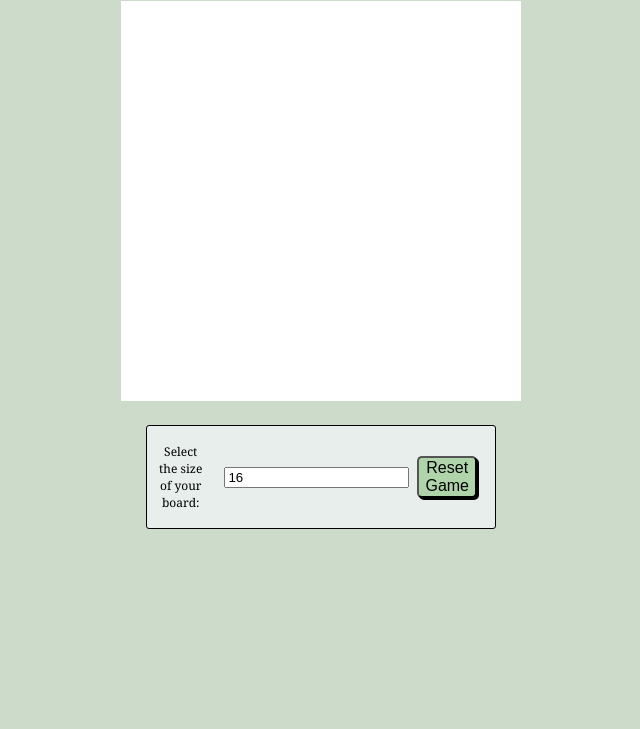
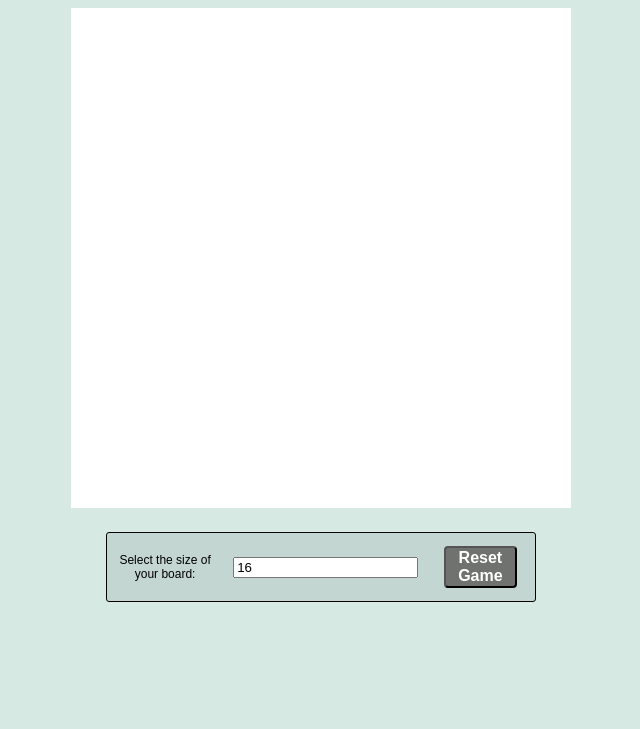
Before and after one commit to HassanatC/odin-etch-a-sketch, a plain HTML site: page index.html in a window 1280 px wide. Shown: the part 71-800 px from the top of the page, without its empty margins (319-959 px from the left). Drawn offline with Linux system fonts and the light colour scheme.

Commit message:
UI changes

```diff
--- a/etchasketch.js
+++ b/etchasketch.js
@@ -44,13 +44,14 @@ function createBoard(size) {
 // when called, upon using let amount = size * size, createBoard creates a board based on the input variables.
 
 createBoard(16, 16);
-changeBoard(16, 16)
+
+changeBoard(16, 16);
 
 // used to change the effect of the input textbox.
 
 function changeBoard(input) {
 
-    if (input > 2 || input < 64) {
+    if (input >= 2 || input <= 64) {
 
     createBoard(input)
     } else {
--- a/index.html
+++ b/index.html
@@ -55,9 +55,9 @@
 
                 <input
                  type="text"
-                placeholder="Select the size of your board"
+                placeholder="Select your board size!"
                 value="16"
-                onchange="changeBoard(this.value)">
+                onchange="changeBoard(this.value)" class="field">
 
                 <button class="reset" id="reset" onclick="resetBoard()">Reset Game</button>
 
--- a/style.css
+++ b/style.css
@@ -6,7 +6,6 @@
     align-items: center;
     width: 100vh;
     height: 100vh;
-    background: rgb(205, 219, 203);
     margin-left: auto;
     margin-right: auto;
     margin-top: -15vh;
@@ -33,17 +32,18 @@
 
 body {
 
-    background-color: rgb(205, 219, 203);
+    background-color: rgb(214, 233, 227);
 
 }
 
 
 
 .board {
-
+    margin-top: 10vh;
+    margin-bottom: 2vh;
     display: grid;
-    width: 400px;
-    height: 400px;
+    width: 500px;
+    height: 500px;
     margin-right: auto;
     margin-left: auto;
 
@@ -53,9 +53,11 @@ body {
 p {
 
     padding-right: 20px;
+
 }
 
 .buttons {
+
     display: flex;
     margin-left: auto;
     margin-right: auto;
@@ -66,10 +68,10 @@ p {
     align-items: center;
     border: 1px solid #000;
     padding: 20px 20px;
-    background: rgb(231, 238, 236);
-    width: 41vh;
+    background: rgb(196, 214, 209);
+    width: 51vh;
     font-size: 12px;
-    font-family: Cambria, Cochin, Georgia, Times, 'Times New Roman', serif;
+    font-family: 'Arial';
     padding: 5px;
     padding: 5px 10px;
 
@@ -77,19 +79,24 @@ p {
 
 }
 
+input {
+    max-width: 200px;
+}
+
 button {
     margin: 1vh;
-    border-radius: 5px;
-    color: black;
+    border-radius: 4px;
+    color: white;
+    font-weight: 600;
     font-size: 16px;
-    background-color: rgb(175, 212, 170);
-    box-shadow: 2px 2px;
+    background-color: rgb(111, 114, 111);
+    margin-left: 2vw;
 
 }
 
 button:hover {
 
-    transform: scale(1.1);
+    transform: scale(1.05);
     transition: 0.1s ease-in-out;
 
 }
```
